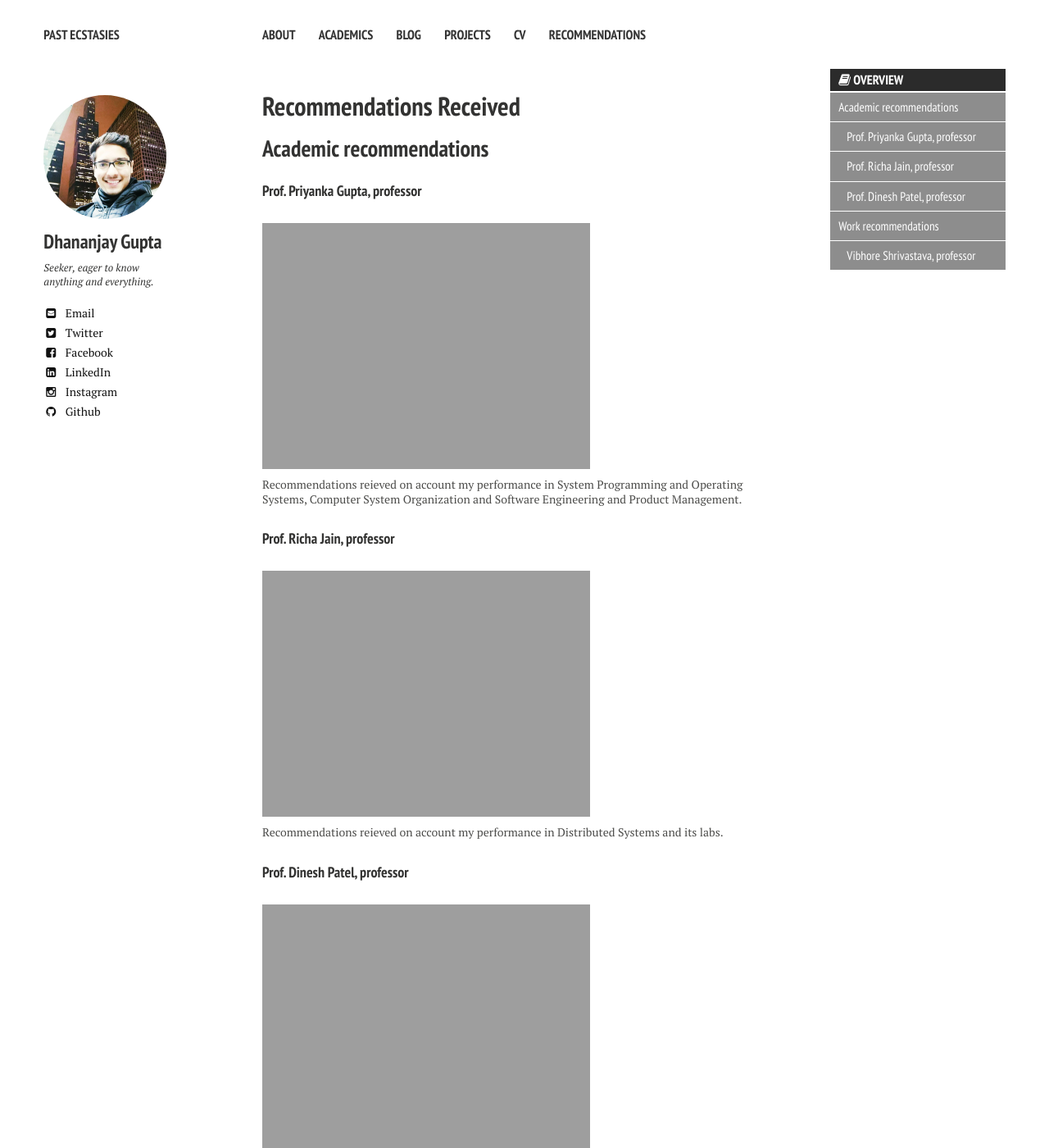
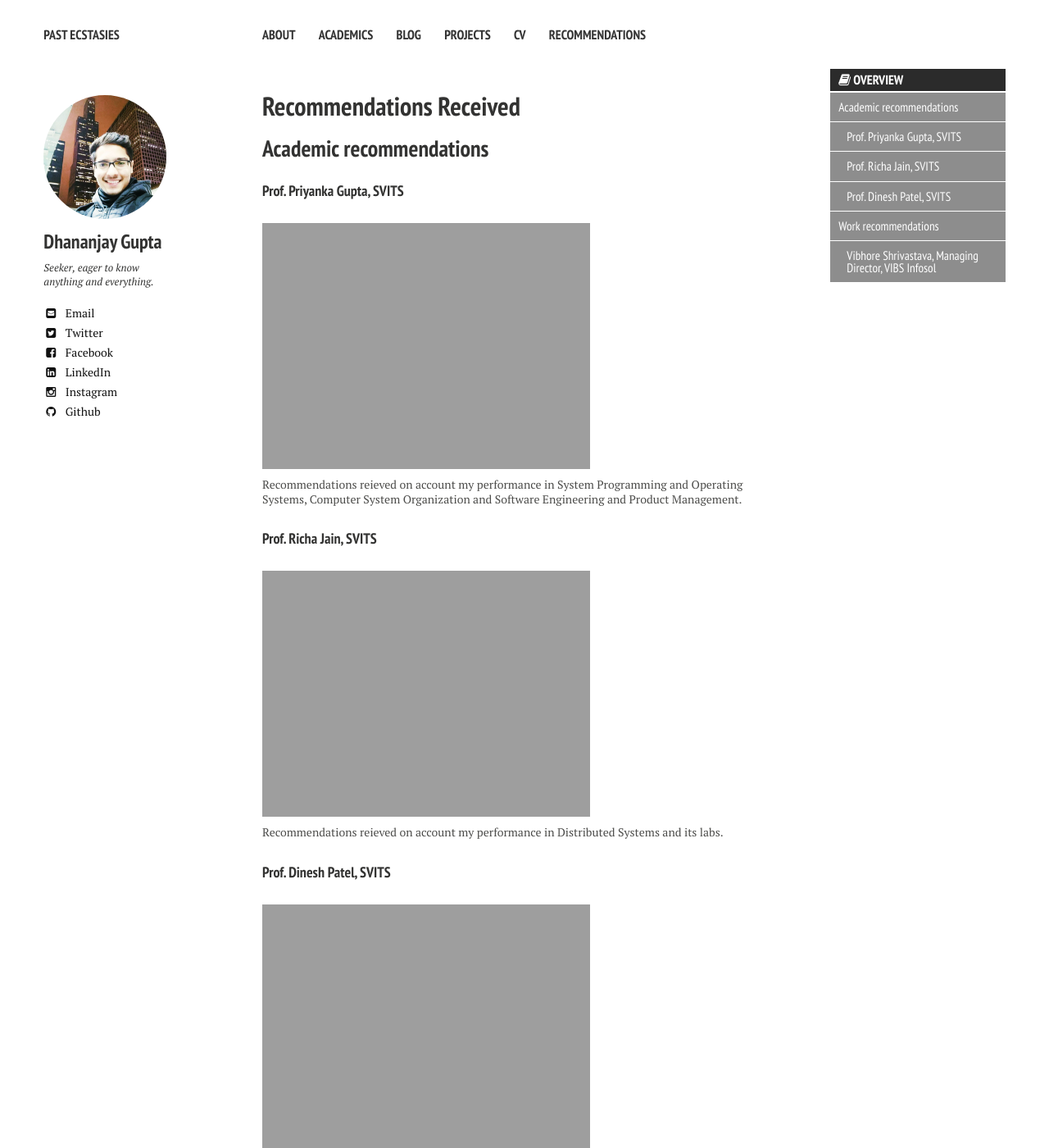
Before and after one commit to DhananjayGupta300/DhananjayGupta300.github.io, a Jekyll site: the page built from recommendations/index.md, in a window 1280 px wide and 1400 px high. Shown: the whole window at 82% size. Built offline with Jekyll 4.4.1, drawn with Linux system fonts in a browser that asks for light colours; nearby versions of some CDN libraries; some of the changed text lies outside the part shown.

Commit message:
Update index.md

```diff
--- a/recommendations/index.md
+++ b/recommendations/index.md
@@ -2,39 +2,39 @@
 layout: page
 title: "Recommendations Received"
 modified: 2018-01-05
-excerpt: "Recommendations I have received"
+excerpt: "Recommendations I had received"
 ---
 
 {% include _toc.html %}
 
 ## Academic recommendations
 
-#### Prof. Priyanka Gupta, professor
+#### Prof. Priyanka Gupta, SVITS
 
 <figure>
-  <img src="{{ site.url }}/images/priyankagupta" alt="Letter of Recommendation">
+  <img src="{{ site.url }}/images/priyankagupta.jpg" alt="Letter of Recommendation">
   <figcaption>Recommendations reieved on account my performance in System Programming and Operating Systems, Computer System Organization and Software Engineering and Product Management.</figcaption>
 </figure>
 
-#### Prof. Richa Jain, professor
+#### Prof. Richa Jain, SVITS
 
 <figure>
-  <img src="{{ site.url }}/images/richajain" alt="Letter of Recommendation">
+  <img src="{{ site.url }}/images/richajain.jpg" alt="Letter of Recommendation">
   <figcaption>Recommendations reieved on account my performance in Distributed Systems and its labs.</figcaption>
 </figure>
 
-#### Prof. Dinesh Patel, professor
+#### Prof. Dinesh Patel, SVITS
 
 <figure>
-  <img src="{{ site.url }}/images/dineshpatel" alt="Letter of Recommendation">
+  <img src="{{ site.url }}/images/dineshpatel.jpg" alt="Letter of Recommendation">
   <figcaption>Recommendations reieved on account my performance in Data Structures, Compiler Design and Automata.</figcaption>
 </figure>
 
 ## Work recommendations
 
-#### Vibhore Shrivastava, professor
+#### Vibhore Shrivastava, Managing Director, VIBS Infosol
 
 <figure>
-  <img src="{{ site.url }}/images/vibs" alt="Letter of Recommendation">
+  <img src="{{ site.url }}/images/vibs.jpg" alt="Letter of Recommendation">
   <figcaption>Recommendations reieved on account my performance as a summer intern, for solid performance and work ethics.</figcaption>
 </figure>
```
